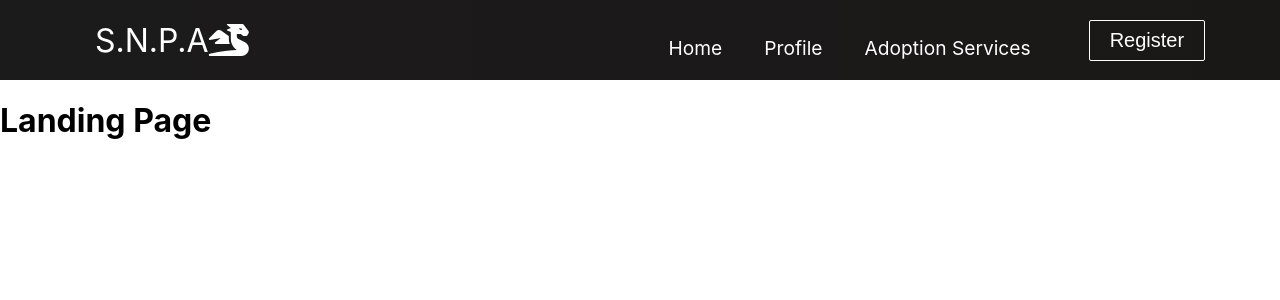
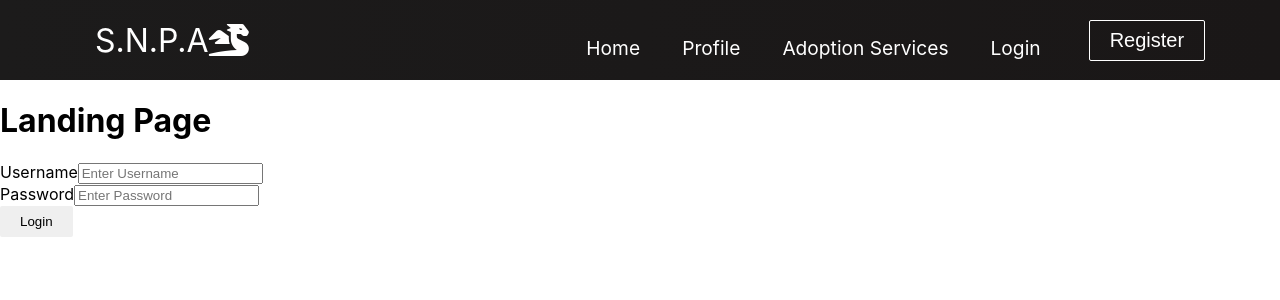
Before and after one commit to nthnlttl/ccs-final-project, a React (Create React App) app in the folder frontend/static/: page / in a window 1280 px wide. Shown: the top 300 px of the page. Built offline with nearby package versions, Linux system fonts and the light colour scheme; no server answers.

Commit message:
Crunch time

```diff
--- a/frontend/static/src/components/App/App.js
+++ b/frontend/static/src/components/App/App.js
@@ -8,7 +8,7 @@ import Cookies from 'js-cookie';
 import LandingPage from './../Landing/LandingPage';
 
 
-function App() {
+function App(props) {
   const [user, setUser] = useState(null);
 
   const history = useHistory();
@@ -48,17 +48,17 @@ async function handleLogout(event, props) {
 }
 
 const isAuth = user?.isAuth;
-const isAdmin = user?.isAdmin;
+// const isAdmin = user?.isAdmin;
 
   return (
     <>
-    <Header isAuth={isAuth} isAdmin={isAdmin} handleLogout={handleLogout}/>
+    <Header />
     <Switch>
       <Route path='/registration'>
-        <RegistrationForm isAuth={isAuth} setUser={setUser}/>
+        <RegistrationForm />
       </Route>
       <Route path='/login'>
-        <LoginForm isAuth={isAuth} setUser={setUser}/>
+        <LoginForm isAuth={isAuth} user={user} setUser={setUser} />
       </Route>
       <Route path='/'>
         <LandingPage />
--- a/frontend/static/src/components/Header/Header.js
+++ b/frontend/static/src/components/Header/Header.js
@@ -1,9 +1,11 @@
 import React, {useState, useEffect } from 'react';
-import { Link } from 'react-router-dom';
+import { Link, NavLink, withRouter } from 'react-router-dom';
 import './Header.css';
 import { Button } from './../Button';
 
-function Header() {
+
+
+function Header(props) {
     const [click, setClick] = useState(false);
     const [button, setButton] = useState(true);
 
@@ -50,6 +52,11 @@ function Header() {
                                 Adoption Services
                             </Link>
                         </li>
+                        <li>
+                            <NavLink to='/Login' className='nav-links' onClick={closeMobileMenu}>
+                                Login
+                            </NavLink>
+                        </li>
                     </ul>
                     {button && <Button buttonStyle='btn--outline'>Register</Button>}
                 </div>
--- a/frontend/static/src/components/Landing/LandingPage.js
+++ b/frontend/static/src/components/Landing/LandingPage.js
@@ -1,15 +1,18 @@
-import { useState } from 'react'
+import { useState } from 'react';
+import LoginForm from './../Login/LoginForm';
+
+function LandingPage(props) {
 
 
-function LandingPage() {
 
     return (
         <>
         <div className="container">
             <h1>Landing Page</h1>
-
         </div>
-
+        <div className='header-login-form'>
+            <LoginForm />
+        </div>
         </>
     )
 }
--- a/frontend/static/src/components/Login/LoginForm.js
+++ b/frontend/static/src/components/Login/LoginForm.js
@@ -37,8 +37,8 @@ function LoginForm(props) {
             console.log(response);
         } else {
             const data = await response.json();
-            Cookies.set('Authorization', `Token ${data.key}`);
-            props.setUser((prevState) => ({
+            Cookies.set('Authorization', `Token${data.key}`);
+            setUser((prevState) => ({
                 ...prevState,
                 isAuth: true,
             }))
@@ -77,7 +77,7 @@ function LoginForm(props) {
                     value={user.password}
                 />
             </div>
-            <button type='submit' className='btn btn-success' id='login-button'>Login</button>
+            <button type='submit' className='btn btn-success'>Login</button>
         </form>
     )
 }
--- a/frontend/static/src/components/Registration/RegistrationForm.js
+++ b/frontend/static/src/components/Registration/RegistrationForm.js
@@ -34,7 +34,7 @@ function RegistrationForm(props) {
                 method: 'POST',
                 headers: {
                     'Content-Type':'application/json',
-                    'X-CSFRToken':Cookies.get('csfrtoken'),
+                    'X-CSRFToken':Cookies.get('csrftoken'),
                 },
                 body: JSON.stringify(user)
             };
```
Also changed, not shown: frontend/static/src/components/Animals/AnimalForm.js (added, +23 -0 lines), 1 other file (tests, documents, lock files or other folders).
